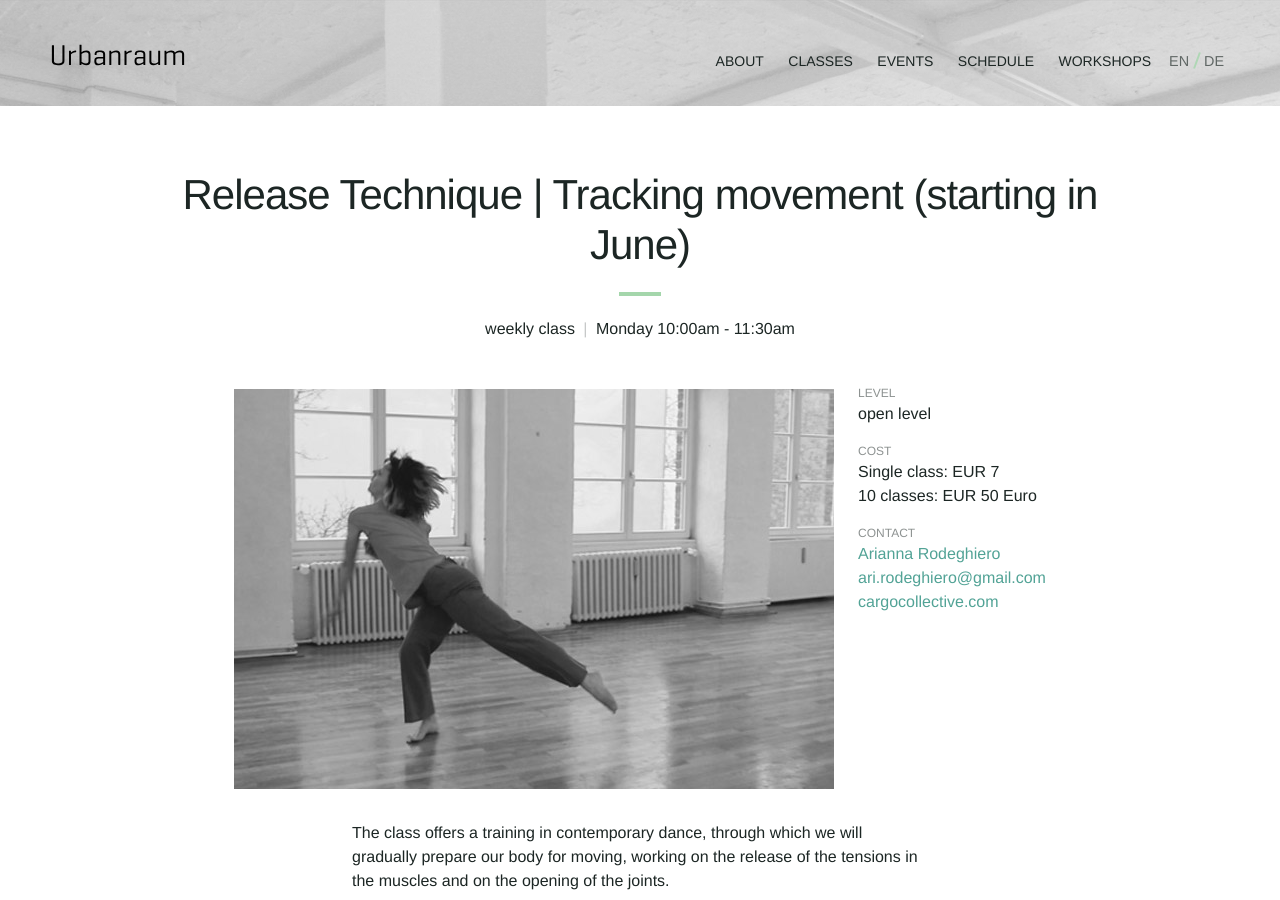
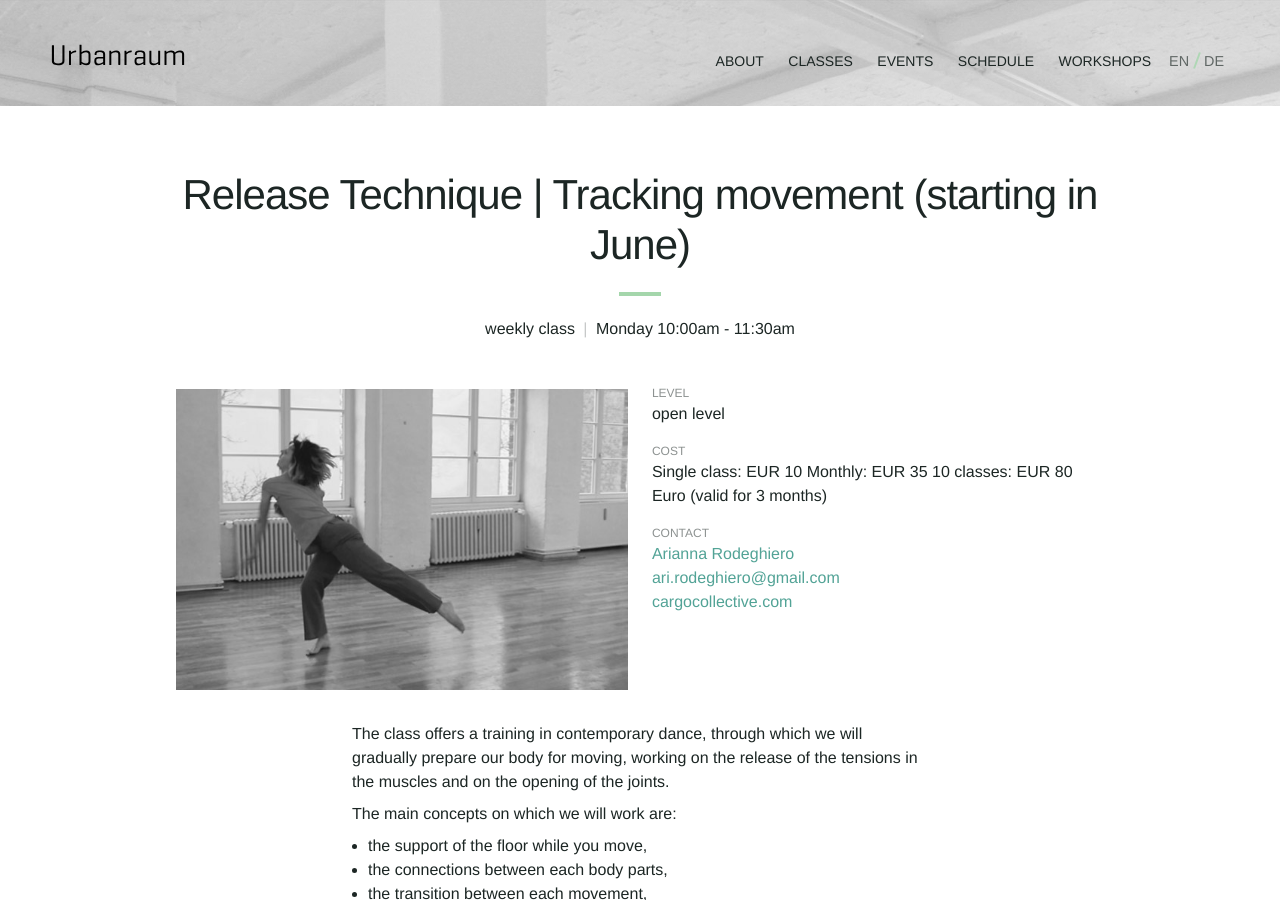
Before and after one commit to Kriesse/urbanraum, a Jekyll site: the page built from _classes/tracking-movement.md, in a window 1280 px wide and 900 px high. Built offline with Jekyll 4.4.1, drawn with Linux system fonts in a browser that asks for light colours; nearby versions of some CDN libraries.

Commit message:
Update tracking-movement.md

```diff
--- a/_classes/tracking-movement.md
+++ b/_classes/tracking-movement.md
@@ -17,12 +17,14 @@
 level_de: "open level"
 
 price_en: |
-  Single class: EUR 7
-  10 classes: EUR 50 Euro
+  Single class: EUR 10
+  Monthly: EUR 35
+  10 classes: EUR 80 Euro (valid for 3 months)
 
 price_de: |
-  Einzelkurs: 7 Euro
-  10-er Karte: 50 Euro
+  Einzelkurs: 10 Euro
+  Monats-Beitrag: 35 Euro
+  10-er Karte: 80 Euro (3 Monate gültig)
 
 description_en: |
   The class offers a training in contemporary dance, through which we will gradually prepare our body for moving, working on the release of the tensions in the muscles and on the opening of the joints.
```
